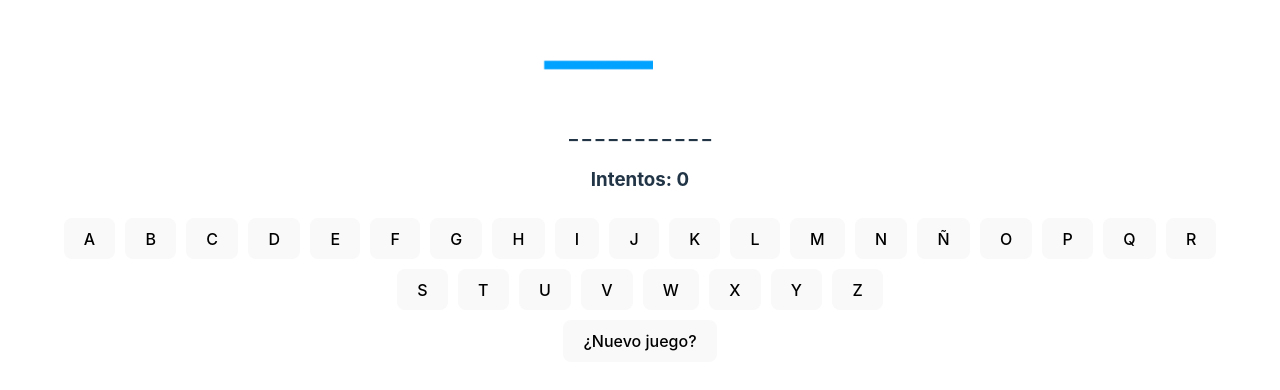
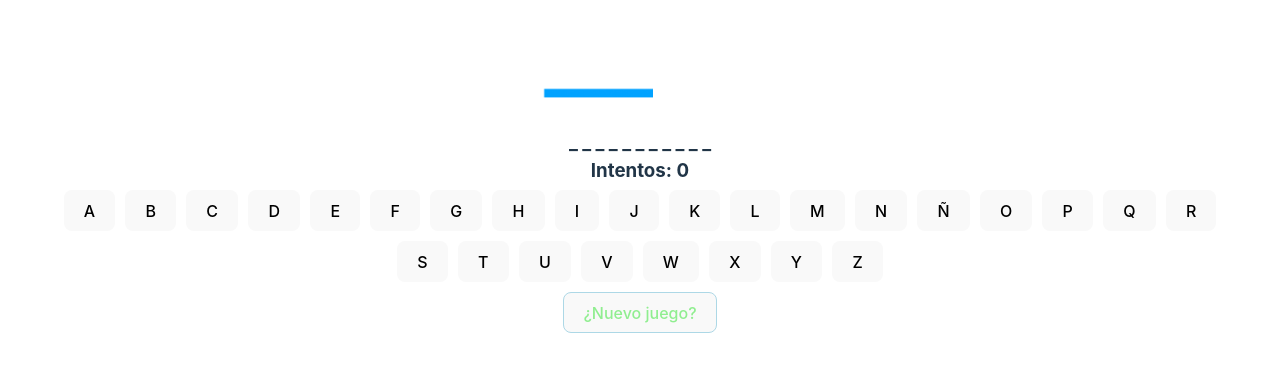
Before and after one commit to emac5F/hangman-game, a React (Vite) app: page / in a window 1280 px wide. Shown: the part 338-728 px from the top of the page. Built offline with nearby package versions, Linux system fonts and the light colour scheme.

Commit message:
the game was stylized

```diff
--- a/src/App.tsx
+++ b/src/App.tsx
@@ -76,13 +76,13 @@ function App() {
       {/* Mensaje si perdio */}
       {
         ( lose )
-        ? <h2>Perdió { word }</h2>
+        ? <h2 className='lose'>Perdió { word }</h2>
         : ''
       }
       {/* Mensaje si ganó */}
       {
         ( won )
-        ? <h2>Felicidades!, Usted ganó</h2>
+        ? <h2 className='won'>Felicidades!, Usted ganó</h2>
         : ''
       }
 
@@ -98,7 +98,7 @@ function App() {
       )}
 
       <br />
-      <button onClick={ newGame }>¿Nuevo juego?</button>
+      <button className='newGame' onClick={ newGame }>¿Nuevo juego?</button>
 
     </div>
   )
--- a/src/index.css
+++ b/src/index.css
@@ -19,11 +19,25 @@ body {
   place-items: center;
   min-width: 320px;
   min-height: 100vh;
+  max-height: 100px;
 }
 
  h1 {
   font-size: 3.2em;
   line-height: 1.1;
+}
+
+h2.lose {
+  color: coral;
+}
+
+h2.won {
+  color: lightseagreen;
+}
+
+h3 {
+  margin-top: 0;
+  margin-bottom: 0;
 }
 
 button {
@@ -46,13 +60,15 @@ button:focus-visible {
   outline: 4px auto -webkit-focus-ring-color;
 }
 
-@media (prefers-color-scheme: light) {
+.newGame {
+  color: lightgreen;
+  border-color: lightblue;
+}
+
+@media ( prefers-color-scheme: light) {
   :root {
     color: #213547;
     background-color: #ffffff;
-  }
-  a:hover {
-    color: #747bff;
   }
   button {
     background-color: #f9f9f9;
```
